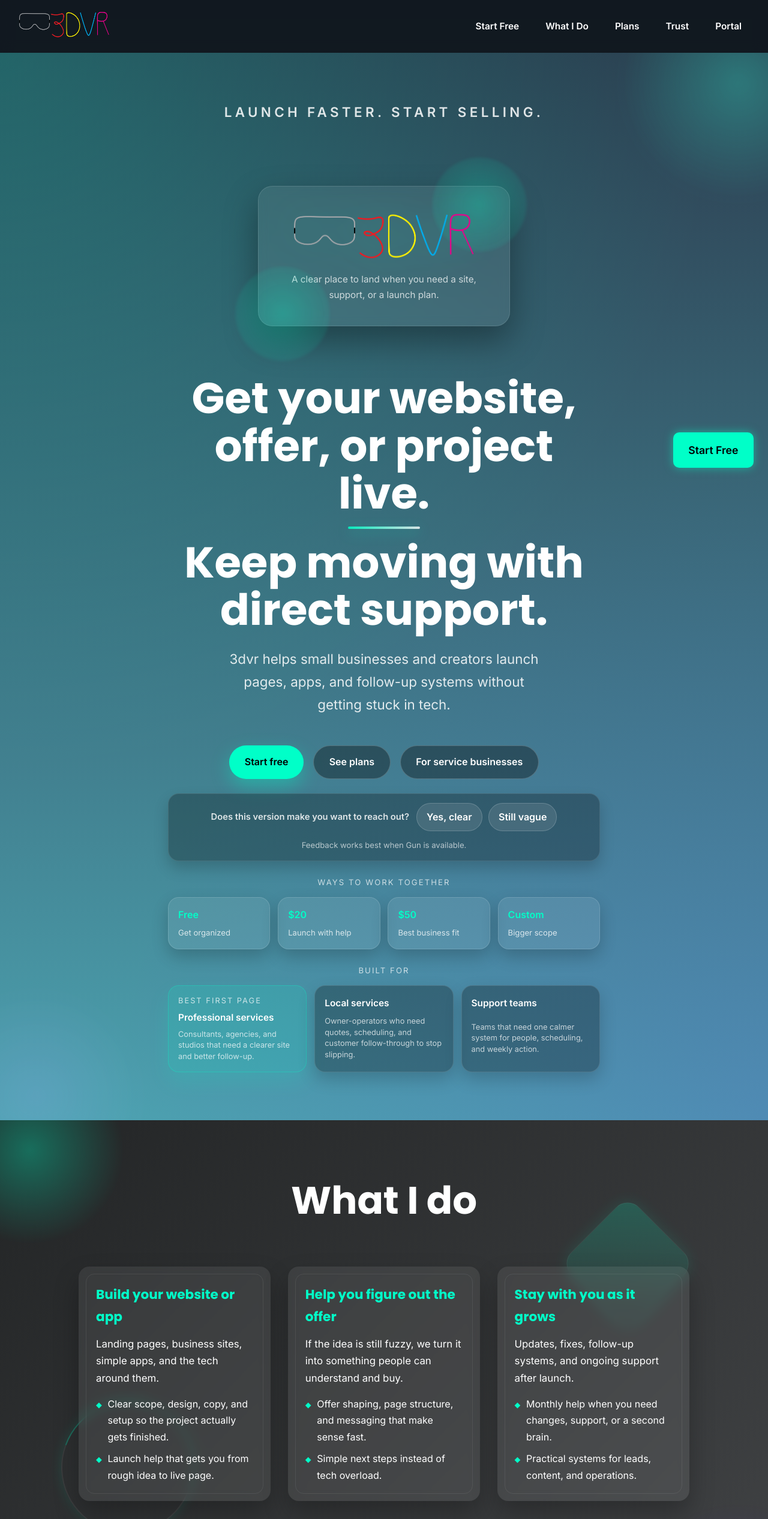
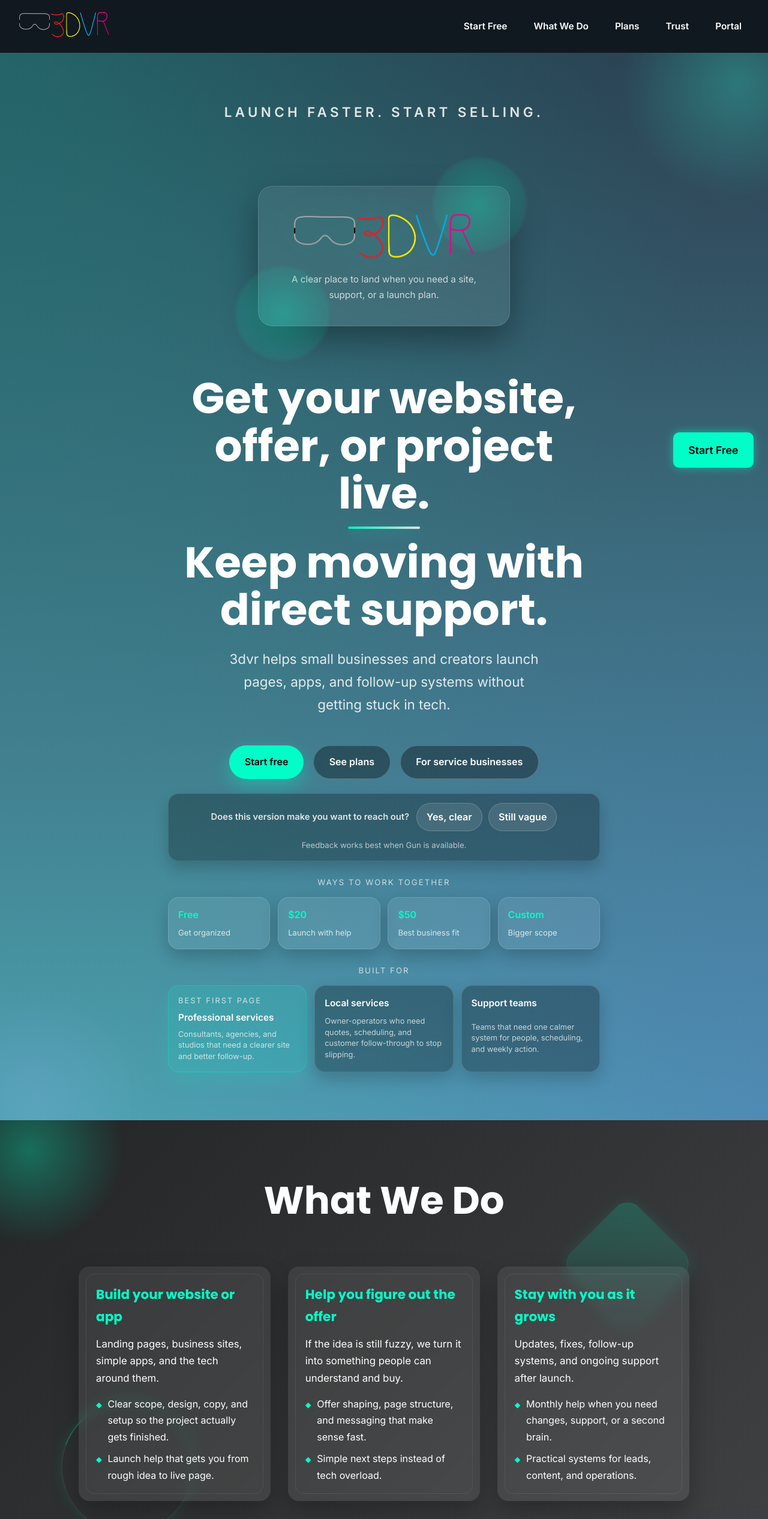
Before and after one commit to tmsteph/3dvr-web, a plain HTML site: page index.html in a window 1280 px wide. Shown: the top 2533 px of the page at 60% size. Drawn offline with Linux system fonts and the light colour scheme; a script that the page names is missing.

Commit message:
Use what we do copy

```diff
--- a/index.html
+++ b/index.html
@@ -1125,7 +1125,7 @@
 
     <nav id="mainNav">
       <a href="subscribe/index.html">Start Free</a>
-      <a href="#vision">What I Do</a>
+      <a href="#vision">What We Do</a>
       <a href="#subscribe">Plans</a>
       <a href="#testimonials">Trust</a>
       <a href="https://portal.3dvr.tech">Portal</a>
@@ -1224,7 +1224,7 @@
     <div class="vision-shape vision-shape--diamond"></div>
     <div class="vision-shape vision-shape--arc"></div>
     <div class="vision-content">
-      <h2>What I do</h2>
+      <h2>What We Do</h2>
       <div class="vision-grid">
         <article class="vision-card">
           <h3>Build your website or app</h3>
```
Also changed, not shown: tests/customer-journey.test.js (+1 -1 lines).
